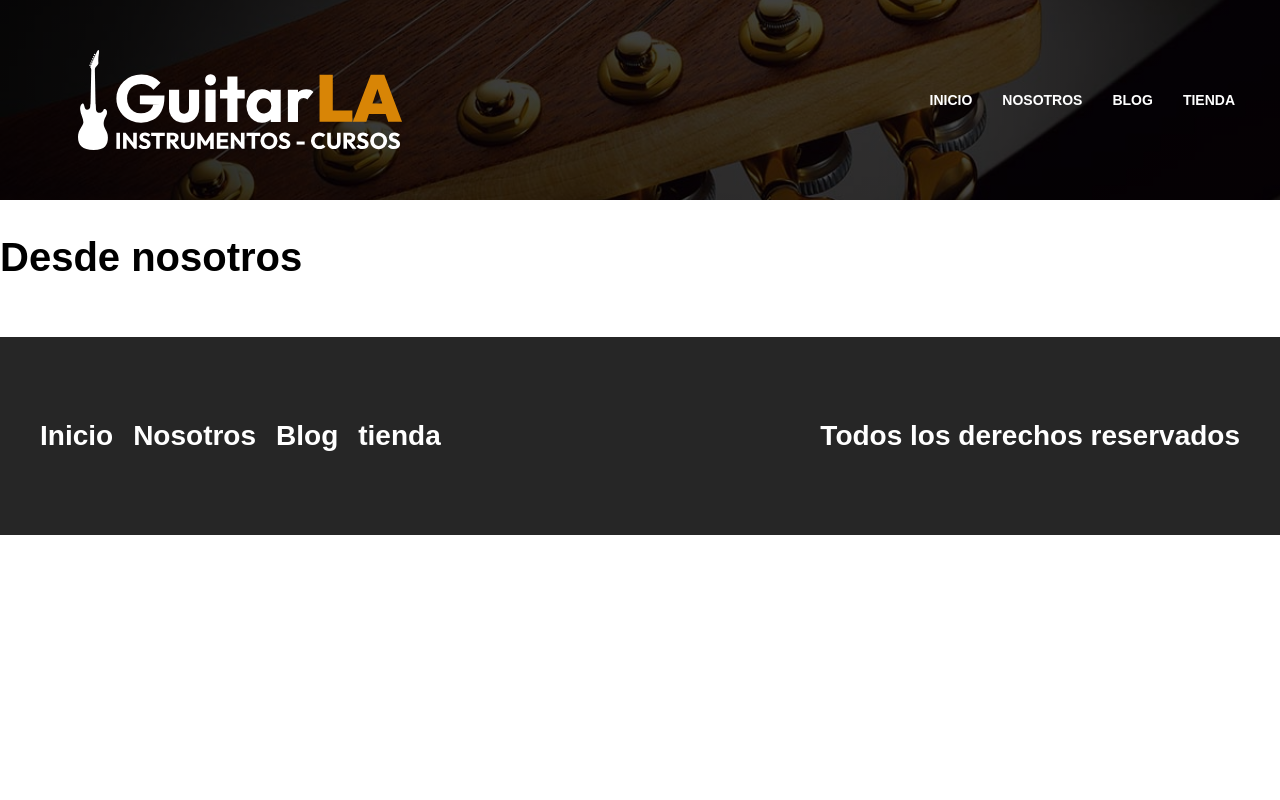
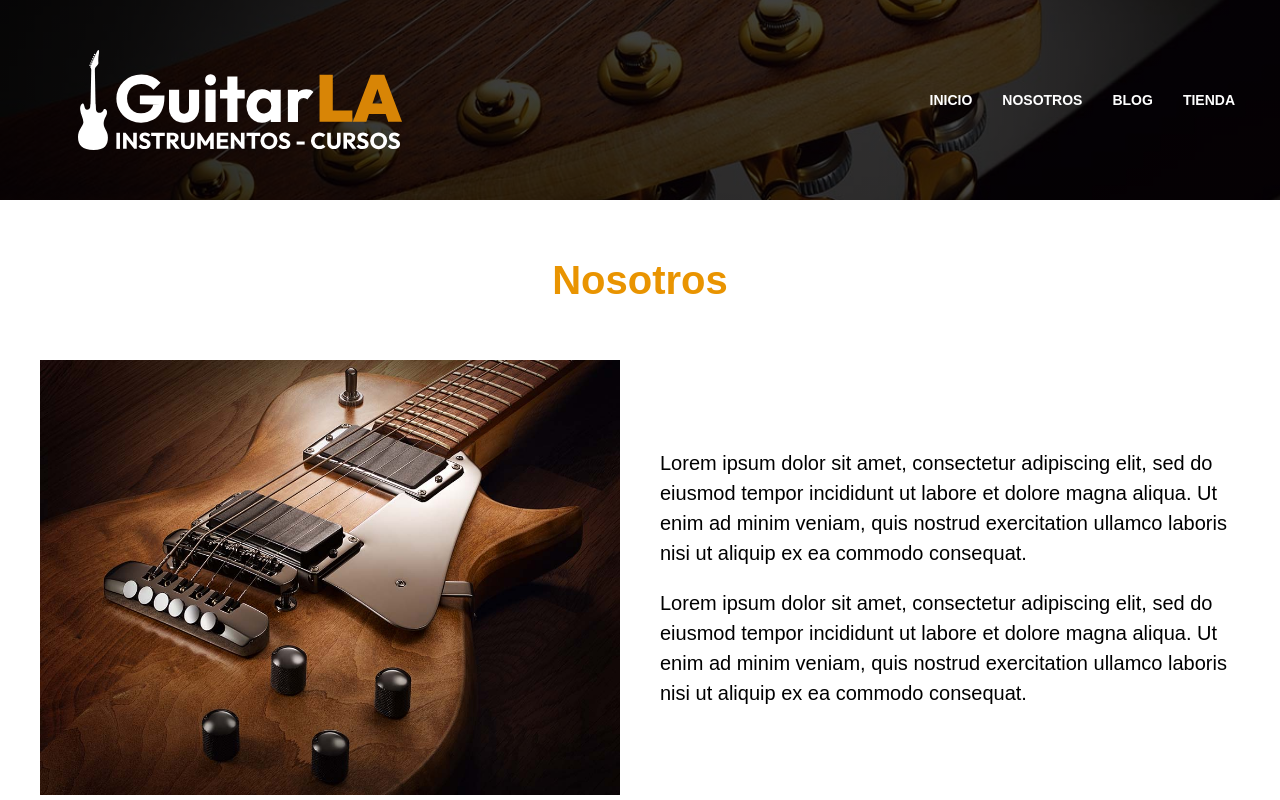
Before and after one commit to alicia-granados/MERN-EXPERIMENTS, a Next.js app in the folder Proyecto 5/guitarla_next/: page /nosotros in a window 1280 px wide. Shown: the top 800 px of the page. Built offline with nearby package versions, Linux system fonts and the light colour scheme.

Commit message:
feat: :sparkles: Next:  creando  la página de nosotros

```diff
--- a/Proyecto 5/guitarla_next/pages/nosotros.js
+++ b/Proyecto 5/guitarla_next/pages/nosotros.js
@@ -1,12 +1,38 @@
+import Image from 'next/image'
 import Layout from '../components/Layout'
+import styles from '../styles/Nosotros.module.css'
 
 const Nosotros = () => {
   return (
     <div>
         <Layout
-            pagina='Nosotros'
+          pagina='Nosotros'
         >
-            <h1>Desde nosotros</h1>
+          <main className='contenedor'>
+            <h2 className='heading'>Nosotros</h2>
+            <div className={styles.contenido}>
+              <Image
+                layout='responsive'
+                width={600} height={450}
+                src='/img/nosotros.jpg'
+                alt='Imagen sobre nosotros'
+              />
+              <div>
+
+                <p>
+                  Lorem ipsum dolor sit amet, consectetur adipiscing elit, sed do eiusmod tempor incididunt ut labore
+                  et dolore magna aliqua. Ut enim ad minim veniam, quis nostrud exercitation ullamco laboris nisi ut
+                  aliquip ex ea commodo consequat.
+                </p>
+                <p>
+                  Lorem ipsum dolor sit amet, consectetur adipiscing elit, sed do eiusmod tempor incididunt ut labore
+                  et dolore magna aliqua. Ut enim ad minim veniam, quis nostrud exercitation ullamco laboris nisi ut
+                  aliquip ex ea commodo consequat.
+                </p>
+              </div>
+            </div>
+          </main>
+
         </Layout>
     </div>
   )
--- /dev/null
+++ b/Proyecto 5/guitarla_next/styles/Nosotros.module.css
@@ -0,0 +1,11 @@
+.contenido {
+    display: grid;
+    gap: 4rem;
+}
+
+@media(min-width:768px) {
+    .contenido {
+        grid-template-columns: repeat(2,1fr);
+        align-items: center;
+    }
+}
```
